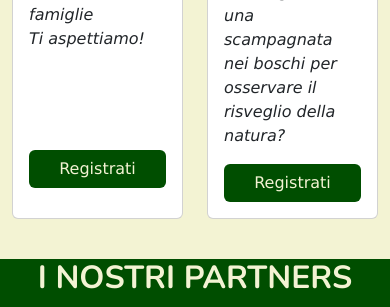
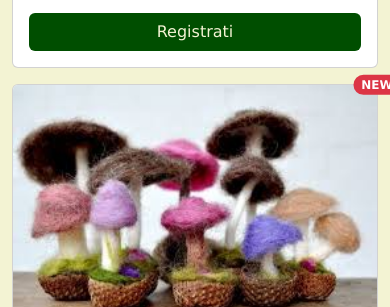
Before and after one commit to 369-Palma/U2-W2-Progetto-settimanale, a plain HTML site: page index.html in a window 390 px wide. Shown: the part 1014-1321 px from the top of the page. Drawn offline with nearby package versions, Linux system fonts and the light colour scheme.

Commit message:
finita parte main e aside

```diff
--- a/SASS/partials/_partnership.scss
+++ b/SASS/partials/_partnership.scss
@@ -1,27 +1,9 @@
-/* @mixin customPartner($property) {
-  width: 100%;
-  margin: 2em;
-  background-image: $property;
-}
-.partnership {
-  .colA {
-    @include customPartner(url(../../img/la\ cinciallegra\ logo.jfif));
-  }
-  .colB {
-    @include customPartner(url(../../img/le\ orme\ dei\ piccoli.jfif));
-  }
-  .colC {
-    @include customPartner(url(../../img/comune\ castelfranco\ logo.png));
-  }
-  .colD {
-    @include customPartner(url(../../img/logo\ biblioteca.png));
-  }
-}
- */
-
 .partners {
   background-color: $colore-principale;
-
+  h3,
+  h5 {
+    padding: 1em;
+  }
   img {
     max-width: 100%;
     border-radius: 100%;
--- a/index.html
+++ b/index.html
@@ -100,7 +100,7 @@
         <h3 class="text-center">EVENTI DEL MESE</h3>
       </div>
       <div class="row mt-3">
-        <div class="col-6 col-lg-3 mb-3">
+        <div class="col-md-6 col-lg-3 mb-3">
           <div class="card card-eventi h-100">
             <img
               src="./assets/img/gaville.jpg"
@@ -133,7 +133,7 @@
           </div>
         </div>
 
-        <div class="col-6 col-lg-3 mb-3">
+        <div class="col-md-6 col-lg-3 mb-3">
           <div class="card card-eventi h-100">
             <img
               src="./assets/img/esplorazione.jfif"
@@ -168,7 +168,7 @@
           </div>
         </div>
 
-        <div class="col-6 col-lg-3 mb-3">
+        <div class="col-md-6 col-lg-3 mb-3">
           <div class="card card-eventi h-100">
             <img
               src="./assets/img/lanacardata.jfif"
@@ -202,7 +202,7 @@
           </div>
         </div>
 
-        <div class="col-6 col-lg-3 mb-3">
+        <div class="col-md-6 col-lg-3 mb-3">
           <div class="card card-eventi h-100">
             <img
               src="./assets/img/download.jfif"
@@ -299,32 +299,6 @@
         </div>
       </div>
     </div>
-
-    <!-- <div class="partners container text-center w-100 mx-auto my-3">
-      <div class="row">
-        <h3>Partnership</h3>
-      </div>
-      <div
-        class="row parthenrship d-flex align-items-center justify-center w-100"
-      >
-        <div class="colA h-100 col col-6 col-md-4 col-lg-3">
-          <img src="./assets/img/la cinciallegra logo.jfif" />
-          <p>Asilo nido La cinciallegra</p>
-        </div>
-        <div class="colB h-100 col col-6 col-md-4 col-lg-3">
-          <img src="./assets/img/le orme dei piccoli.jfif" />
-          <p>Ludoteca regionale di Reggello</p>
-        </div>
-        <div class="colC h-100 col col-6 col-md-4 col-lg-3">
-          <img src="./assets/img/comune castelfranco logo.png" />
-          <p>Comune di castelfranco</p>
-        </div>
-        <div class="colD h-100 col col-6 col-md-4 col-lg-3">
-          <img src="./assets/img/logo biblioteca.png" />
-          <p>Biblioteca comunale di Piandiscò</p>
-        </div>
-      </div>
-    </div> -->
 
     <!--INIZIO CAROSELLO-->
     <div id="carouselExampleCaptions" class="carousel slide pb-5">
```
Also changed, not shown: SASS/app.css, 1 other file.
